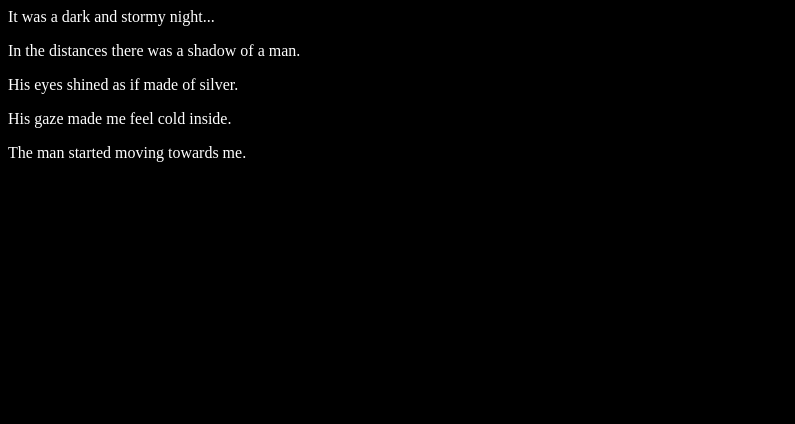
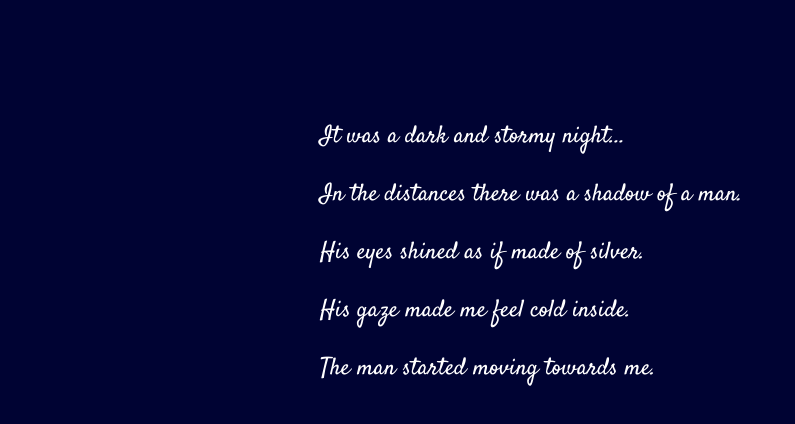
Before and after one commit to theTimRidenour/fireside-story, a plain HTML site: page index.html in a window 1280 px wide. Shown: the whole page, without its empty margins (0-795 px from the left). Drawn offline with Linux system fonts and the light colour scheme.

Commit message:
updated css styles

```diff
--- a/index.html
+++ b/index.html
@@ -1,6 +1,7 @@
 <html>
   <head>
     <link rel="stylesheet" type="text/css" href="style.css">
+    <link href="https://fonts.googleapis.com/css?family=Satisfy" rel="stylesheet">
   </head>
   <body>
     <p>It was a dark and stormy night...</p>
--- a/style.css
+++ b/style.css
@@ -1,4 +1,7 @@
 body {
   color: white;
-  background-color: black;
+  background-color: 333;
+  font-size: 150%;
+  font-family: 'Satisfy', cursive;
+  margin: 5em 25%;
 }
```
